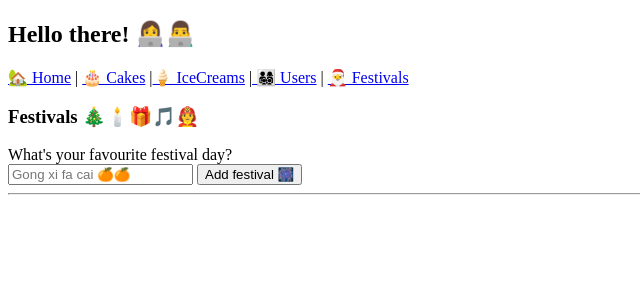
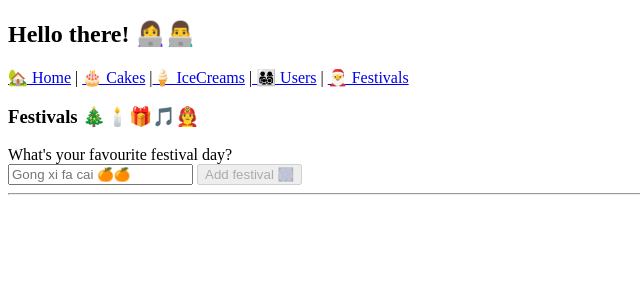
Before and after one commit to Paddlepop25/react-typescript-redux, a React (Create React App) app: page /festivals in a window 1280 px wide. Shown: the top 300 px of the page, without its empty margins (0-640 px from the left). Built offline with nearby package versions, Linux system fonts and the light colour scheme.

Commit message:
upd festivals

```diff
--- a/src/components/FestivalsDisplay.tsx
+++ b/src/components/FestivalsDisplay.tsx
@@ -13,7 +13,10 @@ const FestivalsDisplay = () => {
     dispatch(inputFestival(festive))
   }
 
-  // const festives = useSelector<FestivalState, FestivalState['festivals']>((state: RootState) => state.festives.festivals)
+  // type is correct, but cannot reach state.festives.festivals
+  // const festives = useSelector<FestivalState, FestivalState['festivals']>(
+  //   (state) => state.festivals
+  // )
   const festives = useSelector((state: RootState) => state.festives.festivals)
 
   return (
--- a/src/components/FestivalsInput.tsx
+++ b/src/components/FestivalsInput.tsx
@@ -30,7 +30,9 @@ const FestivalsInput: React.FC<FestivalProps> = ({ submitFestival }) => {
         placeholder='Gong xi fa cai 🍊🍊'
       />
       &nbsp;
-      <button onClick={addFestival}>Add festival 🎆</button>
+      <button onClick={addFestival} disabled={festival === ''}>
+        Add festival 🎆
+      </button>
     </>
   )
 }
```
